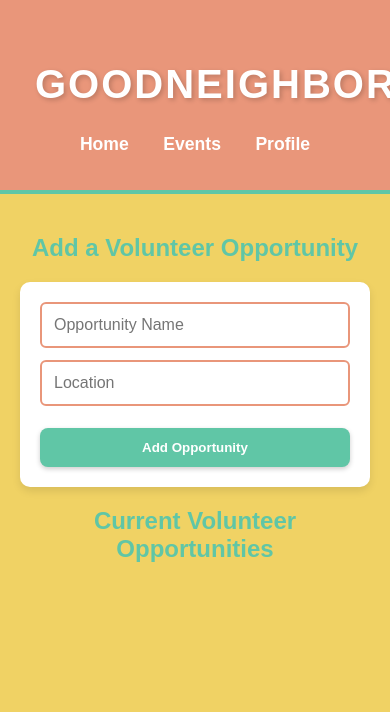
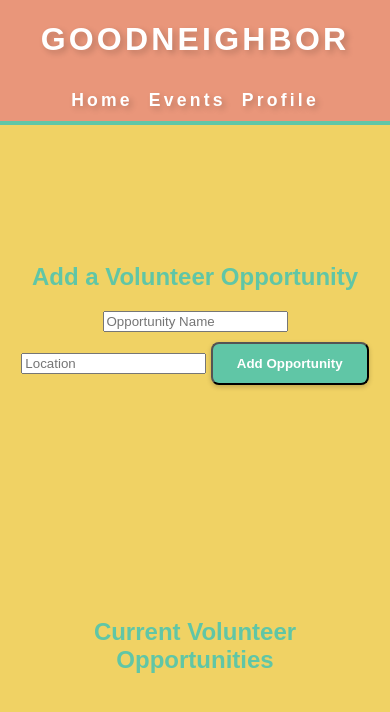
Before and after one commit to KassperKassifer/GoodNeighbor, a plain HTML site: page html/events.html in a window 390 px wide. Drawn offline with Linux system fonts and the light colour scheme; no server answers.

Commit message:
Made webpage mobile friendly/responsive

```diff
--- a/html/events.html
+++ b/html/events.html
@@ -2,7 +2,7 @@
 <html lang="en-US">
 <head>
     <meta charset="UTF-8">
-    <meta name="viewport" content="width=device-width, initial-scale=1.0">
+    <meta name="viewport" content="width=device-width, initial-scale=1">
     <title>Volunteer Events</title>
     <link rel="stylesheet" type="text/css" href="style.css">
 </head>
@@ -16,7 +16,7 @@
         </nav>
     </header>
 
-    <main>
+    <main class="container">
         <section class="form-section">
             <h2>Add a Volunteer Opportunity</h2>
             <form id="opportunityForm">
--- a/html/style.css
+++ b/html/style.css
@@ -1,37 +1,73 @@
 /* Global Styles */
-body {
-    font-family: Arial, sans-serif;
+* {
+    box-sizing: border-box;
+}
+
+html, body {
     margin: 0;
     padding: 0;
+}
+
+body {
+    font-family: 'Arial', sans-serif;
     background-color: rgb(240, 210, 100);
     color: rgb(96, 198, 166);
+    display: flex;
+    flex-direction: column;
+    min-height: 100vh;
+    width: 100vw;
+}
+
+/* Responsive Grid Layout */
+.container {
+    display: grid;
+    grid-template-columns: 1fr;
+    gap: 1rem;
+    padding: 1.25rem;
+    max-width: 100%;
+}
+
+@media (min-width: 768px) {
+    .container {
+        grid-template-columns: 1fr 1fr;
+        align-items: center;
+    }
 }
 
 /* Header Styling */
 header {
     background-color: rgb(233, 150, 122);
     color: white;
-    padding: 35px;
+    border-bottom: 4px solid rgb(96, 198, 166);
+    font-size: clamp(2rem, 5vw, 3rem);
+    font-weight: 700;
+    letter-spacing: 0.1em;
+    text-shadow: 0.1em 0.1em 0.2em rgba(0, 0, 0, 0.2);
+    max-width: 100%; /* Prevents overflow */
     text-align: center;
-    border-bottom: 4px solid rgb(96, 198, 166);
 }
+
 header h1 {
-    font-size: 2.5rem;
+    font-size: clamp(2rem, 5vw, 3rem);
     font-weight: 700;
     text-transform: uppercase;
-    letter-spacing: 2px;
+    letter-spacing: 0.1em;
     color: white;
-    text-shadow: 2px 2px 5px rgba(0, 0, 0, 0.2);
+    text-shadow: 0.1em 0.1em 0.2em rgba(0, 0, 0, 0.2);
 }
 
 nav {
-    margin-top: 10px;
+    display: flex;
+    flex-wrap: wrap;
+    justify-content: center;
+    gap: 1rem;
+    padding: 0.625rem;
+    max-width: 100%;
 }
 
 nav a {
     color: white;
     text-decoration: none;
-    margin: 0 15px;
     font-size: 1.1rem;
     font-weight: bold;
     transition: color 0.3s;
@@ -44,18 +80,30 @@
 
 /* Main Sections */
 main {
-    padding: 20px;
+    display: flex;
+    flex-direction: column;
+    align-items: center;
+    padding: 1.25rem;
+    gap: 1rem;
+    flex: 1;
+}
+
+section {
+    width: 100%;
+    align-self: center; /* Centers section in the grid */
     text-align: center;
 }
 
 .hero {
     background: linear-gradient(135deg, rgb(65, 170, 210), rgb(96, 198, 166)); /* Sky Blue to Teal gradient */
     color: white;
-    padding: 40px;
     border-radius: 10px;
-    margin: 20px auto;
+    margin: 1.25rem auto;
+    text-align: center;
+    box-shadow: 0 4px 8px rgba(0, 0, 0, 0.2);
     max-width: 90%;
-    box-shadow: 0 4px 8px rgba(0, 0, 0, 0.2);
+    width: 100%;
+    padding: 2rem;
 }
 
 ul {
@@ -68,10 +116,11 @@
     display: inline-block;
     background: rgb(96, 198, 166);
     color: white;
-    padding: 12px 24px;
+    padding: 0.75rem 1.5rem;
     text-decoration: none;
     border-radius: 8px;
     font-weight: bold;
+    transition: background 0.3s, transform 0.2s;
     margin-top: 10px;
     box-shadow: 0 2px 5px rgba(0, 0, 0, 0.2);
 }
@@ -81,52 +130,37 @@
     transform: scale(1.05);
 }
 
-/* Form Styles */
-form {
+/* Opportunity List */
+.opportunity-list {
     display: flex;
     flex-direction: column;
-    max-width: 400px;
-    margin: 20px auto;
-    background: white;
-    padding: 20px;
-    border-radius: 10px;
-    box-shadow: 0 4px 8px rgba(0, 0, 0, 0.1);
+    align-items: center;
+    width: 100%;
+    max-width: 90vw;
 }
 
-input {
-    padding: 12px;
-    margin-bottom: 12px;
-    border: 2px solid rgb(233, 150, 122);
-    border-radius: 6px;
-    font-size: 1rem;
-}
-
-button {
-    background: rgb(96, 198, 166);
-    color: white;
-    padding: 12px;
-    border: none;
-    border-radius: 6px;
-    cursor: pointer;
-    font-weight: bold;
-}
-
-button:hover {
-    background: rgb(65, 170, 210); /* Sky Blue on hover */
-    transform: scale(1.05);
-}
-
-/* Opportunity List */
 .opportunity-list ul {
-    list-style: none;
+    width: 100%;
     padding: 0;
 }
 
 .opportunity-list li {
     background: white;
-    padding: 15px;
-    margin: 10px 0;
+    padding: 1rem;
+    margin: 0.625rem 0;
     border-radius: 8px;
     box-shadow: 0 3px 6px rgba(0, 0, 0, 0.15);
     border-left: 6px solid rgb(233, 150, 122); /* Coral accent */
+    display: flex;
+    justify-content: space-between;
+    align-items: center;
+    width: 100%;
 }
+
+@media (max-width: 600px) {
+    .opportunity-list li {
+        flex-direction: column;
+        align-items: flex-start;
+        padding: 0.75rem;
+    }
+}
```
Also changed, not shown: html/index.html (+2 -2 lines), html/profile.html (+2 -2 lines).
